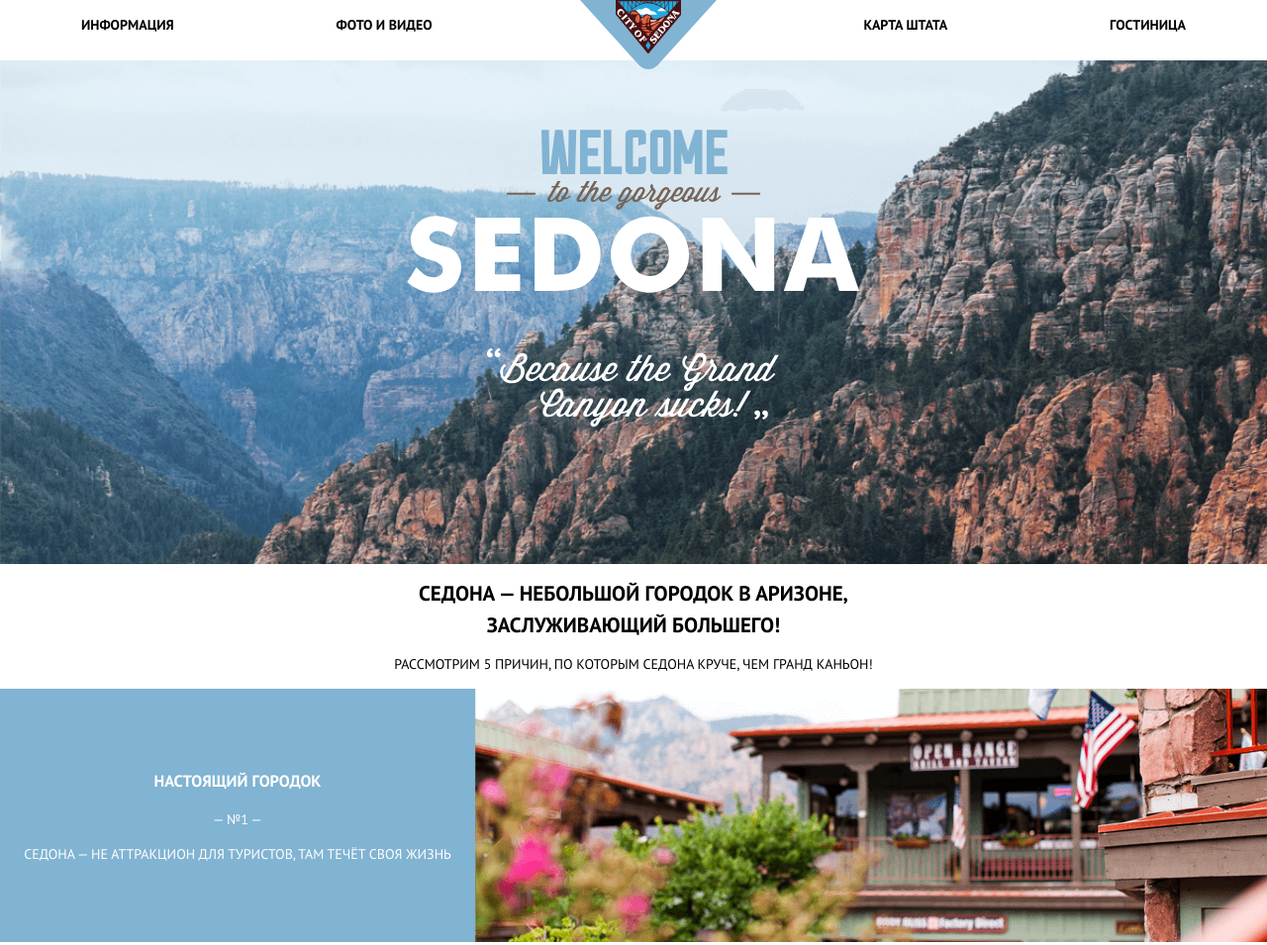
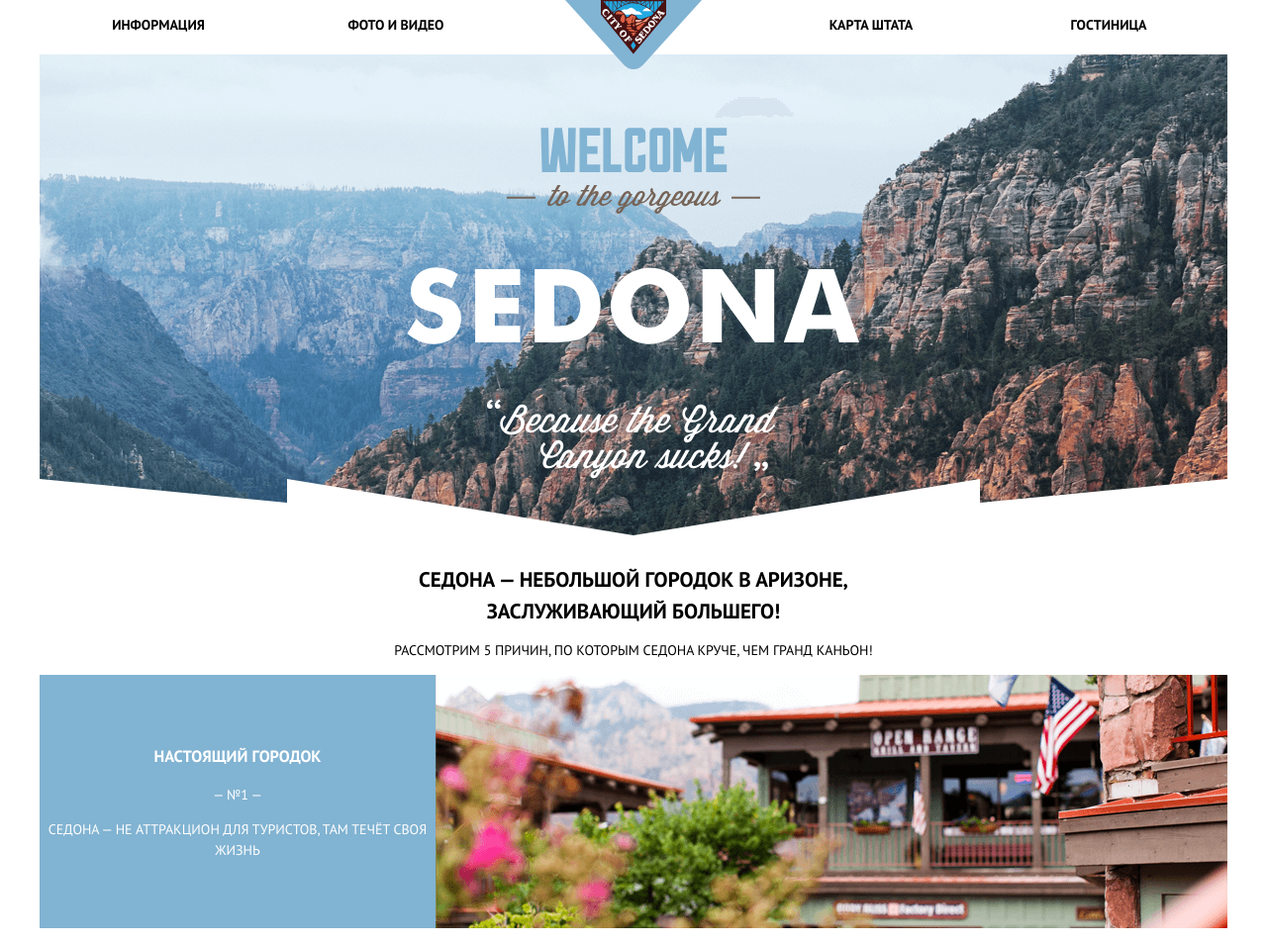
Before and after one commit to Lazard-Live/edu-htmlacademy-sedona, a plain HTML site: page src/index.html in a window 1280 px wide. Shown: the top 955 px of the page at 99% size. Drawn offline with Linux system fonts and the light colour scheme.

Commit message:
Refactor header and head and add webmanifest

```diff
--- a/src/css/style.css
+++ b/src/css/style.css
@@ -25,18 +25,30 @@
     font-style: normal;
 }
 
-body {
+.page {
+    height: 100%;
+}
+
+.page__body {
+    display: grid;
+    justify-items: center;
     font-family: var(--primary-font);
     font-size: 14px;
     line-height: 1.5;
     text-align: center;
     text-transform: uppercase;
+    align-items: center;
+    box-shadow: black;
+}
+
+.header,
+.section,
+.footer {
+    width: 100%;
+    max-width: 1200px;
 }
 
 .content {
-    position: relative;
-    top: -15px;
-    z-index: -1;
 }
 
 .title {
@@ -64,17 +76,15 @@ body {
 }
 
 .header {
-    margin: 0;
-    padding: 0;
     width: 100%;
 }
 
 .header__nav {
-    width: 100%;
     margin: 0;
     padding: 0;
-    display: inline-flex;
-    justify-content: space-around;
+    display: grid;
+    grid-template: 1fr / 1fr 1fr 1fr 1fr 1fr;
+    justify-items: center;
     list-style: none;
 }
 
@@ -88,25 +98,36 @@ body {
 }
 
 .header__logo {
-    margin: 0;
-    padding: 0;
+    display: block;
+    height: 70px;
+    width: 138px;
+    background: url("../img/logo.svg");
 }
 
-.welcome {
-    display: flex;
-    flex-direction: column;
+.head {
+    position: relative;
+    z-index: -1;
+    top: -15px;
+    display: grid;
+    justify-items: center;
     align-items: center;
-    height: 509px;
-    background: url("../img/welcome/bg-header.png") no-repeat center/cover;
+    grid-template: auto 1fr auto/ 100%;
+    background: url("../img/welcome/bg-header.png") no-repeat top/cover;
 }
 
-.welcome__img {
-    padding-top: 70px;
+.head__welcome {
+    padding: 74px 0 54px 0;
+    display: grid;
+    grid-row-gap: 12px;
+}
+
+.head__img {
+    width: 100%;
+    display: block;
 }
 
 .step {
     display: grid;
-    justify-content: center;
     align-items: center;
 }
 
--- a/src/index.html
+++ b/src/index.html
@@ -1,32 +1,53 @@
 <!DOCTYPE html>
-<html lang="ru">
+<html class="page" lang="ru">
 <head>
     <meta charset="UTF-8"/>
     <link rel="stylesheet" href="css/normalize.css">
     <link rel="stylesheet" href="css/style.css">
-    <title>Sedona</title>
+    <link rel="icon" href="img/favicon/32.svg">
+    <link rel="icon" href="img/favicon/152.svg">
+    <link rel="manifest" href="manifest.webmanifest">
+    <title>SEDONA</title>
 </head>
-<body>
+<body class="page__body">
 <header class="header">
+
     <ul class="header__nav">
         <li><a href="#" class="header__link">Информация</a></li>
         <li><a href="#" class="header__link">Фото и видео</a></li>
-        <li>
-            <a href="index.html" class="header__logo">
-                <img src="img/logo.svg" alt="Логотип"/>
-            </a>
-        </li>
+        <li><a href="index.html" class="header__logo"></a></li>
         <li><a href="#" class="header__link">Карта штата</a></li>
         <li><a href="catalog.html" class="header__link">Гостиница</a></li>
     </ul>
+
 </header>
 
 <main class="content">
+
     <section class="section">
-        <div class="welcome">
-            <div class="welcome__img"><img src="img/welcome/welcome.svg" alt="Welcome" width="189" height="46"/></div>
-            <div><img src="img/welcome/welcome-subtext.svg" alt="subtext" width="256" height="29"/></div>
-            <div><img src="img/welcome/sedona.svg" alt="SEDONA" width="458" height="214"/></div>
+        <div class="head">
+            <div class="head__welcome">
+                <img class="head__img"
+                     src="img/welcome/welcome.svg"
+                     alt="Welcome"
+                     width="189"
+                     height="46"
+                />
+                <img class="head__img"
+                     src="img/welcome/welcome-subtext.svg"
+                     alt="to the gorgeous"
+                     width="256"
+                     height="29"
+                />
+            </div>
+
+            <img class="head__img"
+                 src="img/welcome/sedona.svg"
+                 alt="SEDONA - Because the Great Canyon sucks!"
+                 width="458"
+                 height="214"
+            />
+            <img class="head__img" src="img/welcome/shape.svg" width="100%">
         </div>
 
         <h1 class="title">
```
Also changed, not shown: src/manifest.webmanifest (added).
